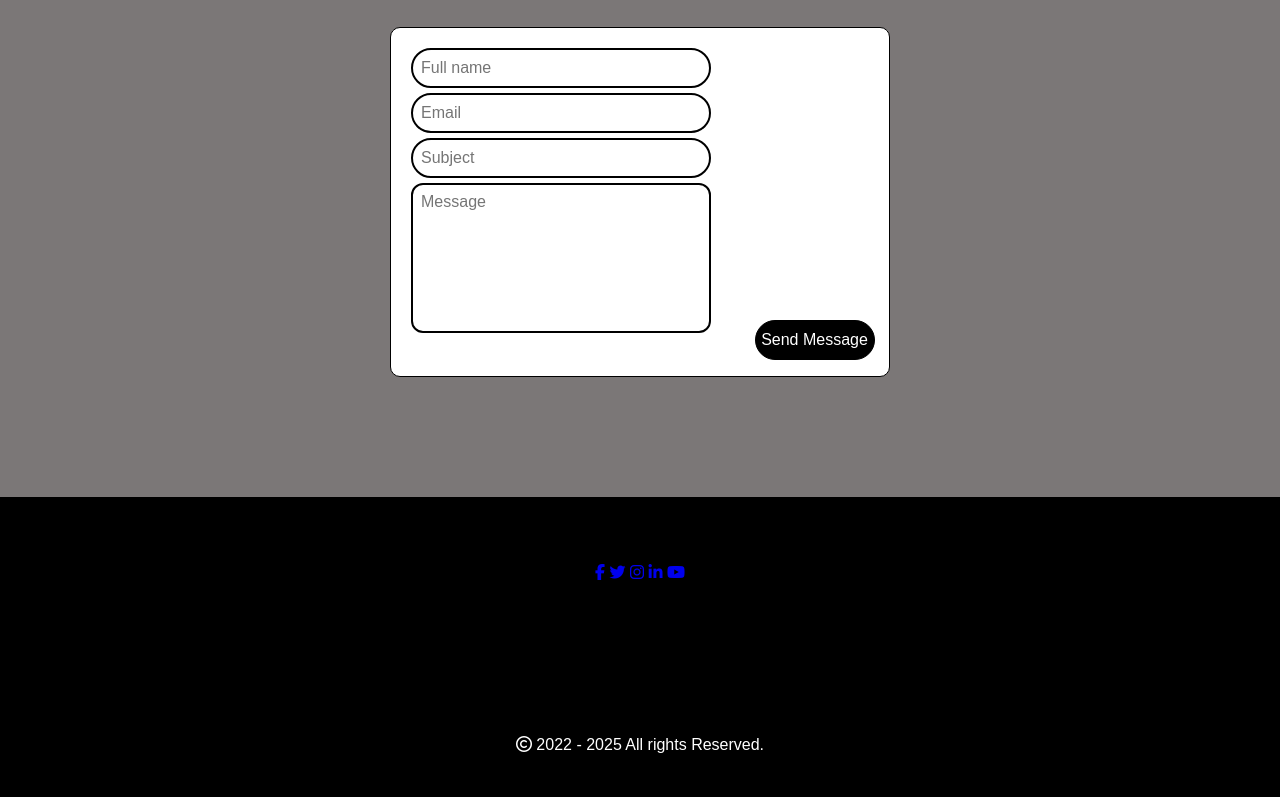
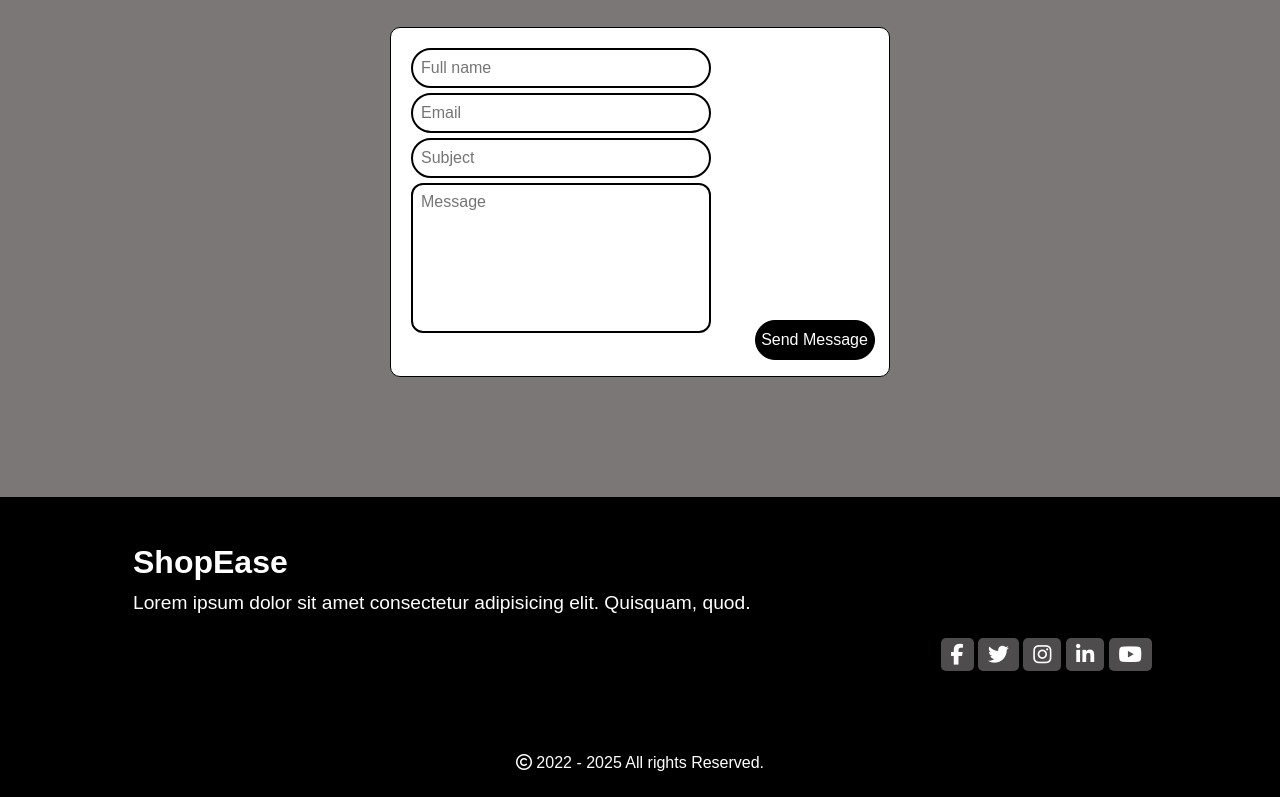
Before and after one commit to ajazShah11/E-Commerce, a plain HTML site: page index.html in a window 1280 px wide. Shown: the part 7492-8289 px from the top of the page. Drawn offline with Linux system fonts and the light colour scheme.

Commit message:
footer design done

```diff
--- a/style.css
+++ b/style.css
@@ -710,7 +710,6 @@ form{
 /* Footer Section Started */
 .footer{
     background-color: var(--primary-color);
-    position: absolute;
     width: 100%;
     height: 300px;
     min-height: 50px;
@@ -719,21 +718,47 @@ form{
 }
 .footer-content{
     display: flex;
-    justify-content: center;
-    align-items: center;
     flex-direction: column;
 }
 .footer-text{
+    text-align: left;
+    color: var(--secondary-color);
+    padding: 5px;
+}
+.footer-text h3{
+    font-size: 2rem;
+    margin-top: 15px;
+}
+.footer-text p{
+    font-size: 1.2rem;
+    margin-top: 8px;
+    line-height: 1.5;
+    font-weight: 500;
+}
+.footer-media{
+    margin-top: 20px;
+    text-align: right;
+}
+.footer-media a{
+    font-size: 1.3rem;
+    padding: 5px 10px;
+    color: var(--secondary-color);
+    background-color: #4e4c4c;
+    border-radius: 5px;
+    transition: all .42s;
+}
+.footer-media a:hover{
+    background-color: var(--hov-color);
+    color: var(--secondary-color);
+}
+.footer-mark{
+    margin-top: 8%;
     text-align: center;
 }
 
-
-.footer-mark{
-    margin-top: 15%;
-    text-align: center;
-}
 .footer-mark p{
     color: var(--secondary-color);
+    padding: 5px;
     font-size: 1rem;
 }
-/* Footer Section Ended */
+/* Footer Section Ended *
```
Also changed, not shown: index.html (+1 -0 lines).
